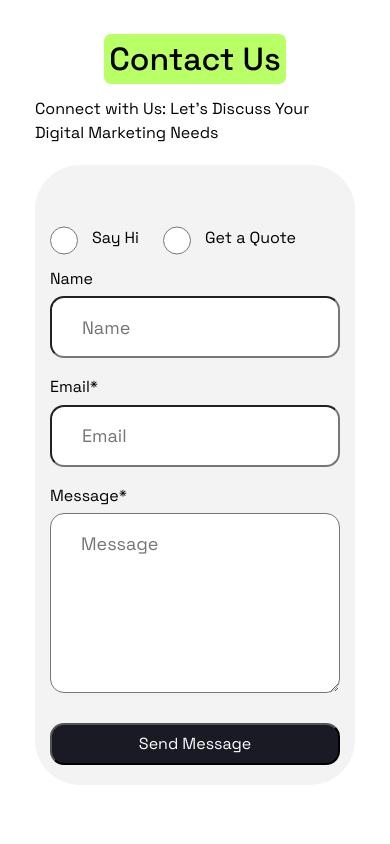
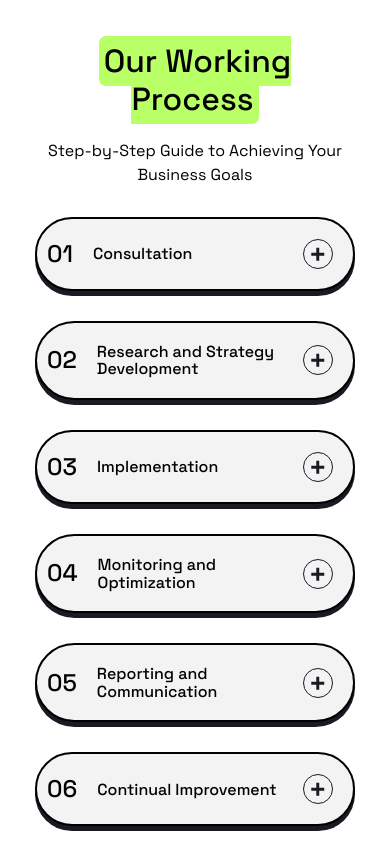
Before and after one commit to pnvshravan/positivus-replica-website, a React (Vite) app: page / in a window 390 px wide. Shown: the part 4000-4844 px from the top of the page. Built offline with nearby package versions, Linux system fonts and the light colour scheme.

Commit message:
added mobile changes to process section

```diff
--- a/src/components/pages/home/Home.jsx
+++ b/src/components/pages/home/Home.jsx
@@ -14,7 +14,7 @@ export const Home=() =>{
             <Hero/>
             <Services/>
             <CaseStudy/>
-            {/* <Process/> */}
+            <Process/>
             {/* <Team/> */}
             {/* <Testimonials/> */}
             <ContactForm/>
--- a/src/components/pages/home/process-list/process.css
+++ b/src/components/pages/home/process-list/process.css
@@ -1,6 +1,6 @@
-.process-container{
+.process-section{
     margin-top: 8.75rem;
-    padding-inline: 0;
+    /* padding-inline: 0; */
 }
 
 .processes{
@@ -25,17 +25,17 @@
 }
 
 .process-list{
-    /* margin-top: 5rem; */
+
     display: flex;
     flex-direction: column;
-    gap: 1.87rem;
+    gap: 1.875rem;
 }
 
 .process-card{
-    min-height: 10rem;
+    /* min-height: 10rem; */
 
-    width: 90rem;
-
+    width: 100%;
+    padding: 2.5rem 4.37rem 1.875rem;
     border-radius: 45px;
     border: 2px solid black;
     background-color: var(--clr-terinary);
@@ -48,10 +48,11 @@
     cursor: pointer;
     /* padding: 2.56rem auto; */
     transition: all 300ms ease-out;
+
 }
 
 .process-card.active {
-    min-height: 15.5rem;
+     min-height: 15.5rem;
      background-color: var(--clr-accent);
 }
 
@@ -59,9 +60,9 @@
     height: max-content;
     /* width: 81.25rem; */
     display: flex;
+    margin-bottom: 0.625rem;
 
     justify-content:space-between;
-    margin: auto 4.37rem;
 
 }
 
@@ -79,7 +80,7 @@
 
 .process-expanded{
     /* width: 81.25rem; */
-    margin: auto 3.75rem;
+    /* margin: auto 3.75rem; */
 
     overflow: hidden;
     transition: all 300ms ease-in-out;
@@ -90,10 +91,11 @@
 .process-expanded.active{
     opacity: 1;
     max-height: 20rem;
-    margin-bottom: 1.87rem;
+    /* margin-bottom: 1.87rem; */
 }
+
 .desc{
-    margin-top: 1.87rem;
+    margin-top: 1.875rem;
     font-size: var(--fs-p);
 }
 
@@ -126,9 +128,22 @@ hr{
 
 @media screen and (min-width: 20em) and (max-width: 24.425em)
 {
-    .process-container{
-        /* margin-top: 3.125rem; */
-        padding-inline: 0;
+
+    .plus{
+        height: 30px;
+        width: 30px;
+        margin-right: 10px;
+        background: url('/src/assets/signs_mobile.svg') 0 0;
+    }
+
+    .minus{
+        height: 30px;
+        width: 30px;
+        background: url('/src/assets/signs_mobile.svg') -40px 0;
+    }
+
+    .process-section{
+        margin-top: 2.5rem;
 
     }
 
@@ -138,17 +153,130 @@ hr{
     }
 
     .process-heading{
-        font-size: var(--fs-h3);
-        display: flex;
+        /* display: flex; */
         flex-direction: column;
         gap: 1.25rem;
 
-        align-items: center;
+        text-align: center;
+
     }
 
-    .process-list{
-        display: none;
+    .process-heading h2{
+        font-size: 2rem;
+        line-height: 1.2;
     }
+
+    .process-heading p{
+        font-size: 1rem;
+        width: 100%;
+    }
+
+    .processes{
+        gap: 1.875rem;
+    }
+
+    .process-card{
+        padding: 1.25rem 0.625rem 0.625rem;
+
+    }
+    .process-card-content{
+        align-items: center;
+
+    }
+
+    .process-card-content h1{
+        font-size: 1.5rem;
+    }
+
+    .process-card-content h3{
+        font-size: 1rem;
+    }
+
+    .desc{
+        margin-top: 0.625rem;
+        font-size: 1rem;
+    }
+
+}
+
+@media screen and (min-width: 20em) and (max-width: 24.425em)
+{
+
+    .plus{
+        height: 30px;
+        width: 30px;
+        margin-right: 10px;
+        background: url('/src/assets/signs_mobile.svg') 0 0;
+    }
+
+    .minus{
+        height: 30px;
+        width: 30px;
+        background: url('/src/assets/signs_mobile.svg') -40px 0;
+    }
+
+    .process-section{
+        margin-top: 2.5rem;
+
+    }
+
+    .processes{
+        display: flex;
+        flex-direction: column;
+    }
+
+    .process-heading{
+        /* display: flex; */
+        flex-direction: column;
+        gap: 1.25rem;
+
+        text-align: center;
+
+    }
+
+    .process-heading h2{
+        font-size: 2rem;
+        line-height: 1.2;
+    }
+
+    .process-heading p{
+        font-size: 1rem;
+        width: 100%;
+    }
+
+    .processes{
+        gap: 1.875rem;
+    }
+
+    .process-card{
+        padding: 1.25rem 0.625rem 0.625rem;
+
+    }
+    .process-card-content{
+        align-items: center;
+
+    }
+
+    .process-card-content h1{
+        font-size: 1.5rem;
+    }
+
+    .process-card-content h3{
+        font-size: 1rem;
+    }
+
+    .desc{
+        margin-top: 0.625rem;
+        font-size: 1rem;
+    }
+
+}
+
+
+@media screen and (min-width: 24.4375em) and (max-width: 47.9875em) {
+
+
+
 
 
 }
--- a/src/components/pages/home/process-list/process.jsx
+++ b/src/components/pages/home/process-list/process.jsx
@@ -1,59 +1,42 @@
-import React,{ useState } from 'react';
-import './process.css'
+import { useState } from 'react';
+import './process.css';
 
+const Process = () => {
+    const [activeIndex, setActiveIndex] = useState(null);
 
-const Process = ()=>{
-
-    const [activeId, setActiveId] = useState(null);
-
-    const process_list =[
+    const process_list = [
         {
-            id: '01',
-            process_name:'Consultation',
+            process_name: 'Consultation',
             desc: 'During the initial consultation, we will discuss your business goals and objectives, target audience, and current marketing efforts. This will allow us to understand your needs and tailor our services to best fit your requirements.'
-
         },
         {
-            id: '02',
-            process_name:'Research and Strategy Development',
+            process_name: 'Research and Strategy Development',
             desc: 'Lorem ipsum dolor sit amet consectetur adipisicing elit. Eum voluptas commodi ad est laboriosam porro, reprehenderit id non beatae distinctio eos illo ipsum maiores dolore labore molestiae quae, libero inventore.'
-
         },
         {
-            id: '03',
-            process_name:'Implementation',
+            process_name: 'Implementation',
             desc: 'Lorem ipsum dolor sit amet consectetur adipisicing elit. Eum voluptas commodi ad est laboriosam porro, reprehenderit id non beatae distinctio eos illo ipsum maiores dolore labore molestiae quae, libero inventore.'
-
         },
         {
-            id: '04',
-            process_name:'Monitoring and Optimization',
+            process_name: 'Monitoring and Optimization',
             desc: 'Lorem ipsum dolor sit amet consectetur adipisicing elit. Eum voluptas commodi ad est laboriosam porro, reprehenderit id non beatae distinctio eos illo ipsum maiores dolore labore molestiae quae, libero inventore.'
-
         },
         {
-            id: '05',
-            process_name:'Reporting and Communication',
+            process_name: 'Reporting and Communication',
             desc: 'Lorem ipsum dolor sit amet consectetur adipisicing elit. Eum voluptas commodi ad est laboriosam porro, reprehenderit id non beatae distinctio eos illo ipsum maiores dolore labore molestiae quae, libero inventore.'
-
         },
         {
-            id: '06',
-            process_name:'Continual Improvement',
+            process_name: 'Continual Improvement',
             desc: 'Lorem ipsum dolor sit amet consectetur adipisicing elit. Eum voluptas commodi ad est laboriosam porro, reprehenderit id non beatae distinctio eos illo ipsum maiores dolore labore molestiae quae, libero inventore.'
+        }
+    ];
 
-        }
-    ]
+    const toggleActive = (index) => {
+        setActiveIndex(activeIndex === index ? null : index);
+    };
 
-    const toggleActive =(id) =>{
-        setActiveId(activeId === id ? null : id);
-    }
-
-
-
-    return(
-        <>
-            <section className="process-container">
+    return (
+        <section className="process-section">
             <div className='processes container'>
                 <div className='process-heading'>
                     <h2 className='font-h2'>
@@ -64,125 +47,37 @@ const Process = ()=>{
                     </p>
                 </div>
                 <div className='process-list'>
-                        {
-                            process_list.map((item)=>(
-                                <div className={`process-card container ${activeId == item.id? 'active': ''}` }
-                                    onClick={()=>
-                                        toggleActive(item.id)
-                                    }
-                                    key={item.id}>
-
+                    {process_list.map((item, index) => (
+                        <div
+                            className={`process-card container ${activeIndex === index ? 'active' : ''}`}
+                            onClick={() => toggleActive(index)}
+                            key={index}
+                        >
                             <div className='process-card-content'>
-                                        <div style={{display: 'inline-flex', alignItems:'center', gap:'1.25rem'}}>
-                                            <h1 className='font-h1'>{item.id}</h1>
+                                <div style={{ display: 'inline-flex', alignItems: 'center', gap: '1.25rem' }}>
+                                    <h1 className='font-h1'>{`0${index + 1}`}</h1>
                                     <h3 className='font-h3'>{item.process_name}</h3>
                                 </div>
-
                                 <div>
-                                            {
-                                                activeId === (item.id)? (<div className='minus' ></div> ) :(<div className='plus' ></div>)
-                                            }
+                                    {activeIndex === index ? (
+                                        <div className='minus'></div>
+                                    ) : (
+                                        <div className='plus'></div>
+                                    )}
                                 </div>
                             </div>
-                                    <div>{
-                                    activeId === (item.id) &&
-                                    (<div className={`process-expanded ${activeId == item.id? 'active': ''}`}>
-                                                    <hr/>
+                            {activeIndex === index && (
+                                <div className={`process-expanded active`}>
+                                    <hr />
                                     <div className='desc'>{item.desc}</div>
-                                        </div>)
-                                    }</div>
                                 </div>
-
+                            )}
+                        </div>
                     ))}
                 </div>
             </div>
         </section>
-        </>
     );
-}
+};
 
 export default Process;
-
-// import { useState } from 'react';
-// import './tspecs.css';
-
-// const Process = () => {
-//     const [activeIndex, setActiveIndex] = useState(null);
-
-//     const process_list = [
-//         {
-//             process_name: 'Consultation',
-//             desc: 'During the initial consultation, we will discuss your business goals and objectives, target audience, and current marketing efforts. This will allow us to understand your needs and tailor our services to best fit your requirements.'
-//         },
-//         {
-//             process_name: 'Research and Strategy Development',
-//             desc: 'Lorem ipsum dolor sit amet consectetur adipisicing elit. Eum voluptas commodi ad est laboriosam porro, reprehenderit id non beatae distinctio eos illo ipsum maiores dolore labore molestiae quae, libero inventore.'
-//         },
-//         {
-//             process_name: 'Implementation',
-//             desc: 'Lorem ipsum dolor sit amet consectetur adipisicing elit. Eum voluptas commodi ad est laboriosam porro, reprehenderit id non beatae distinctio eos illo ipsum maiores dolore labore molestiae quae, libero inventore.'
-//         },
-//         {
-//             process_name: 'Monitoring and Optimization',
-//             desc: 'Lorem ipsum dolor sit amet consectetur adipisicing elit. Eum voluptas commodi ad est laboriosam porro, reprehenderit id non beatae distinctio eos illo ipsum maiores dolore labore molestiae quae, libero inventore.'
-//         },
-//         {
-//             process_name: 'Reporting and Communication',
-//             desc: 'Lorem ipsum dolor sit amet consectetur adipisicing elit. Eum voluptas commodi ad est laboriosam porro, reprehenderit id non beatae distinctio eos illo ipsum maiores dolore labore molestiae quae, libero inventore.'
-//         },
-//         {
-//             process_name: 'Continual Improvement',
-//             desc: 'Lorem ipsum dolor sit amet consectetur adipisicing elit. Eum voluptas commodi ad est laboriosam porro, reprehenderit id non beatae distinctio eos illo ipsum maiores dolore labore molestiae quae, libero inventore.'
-//         }
-//     ];
-
-//     const toggleActive = (index) => {
-//         setActiveIndex(activeIndex === index ? null : index);
-//     };
-
-//     return (
-//         <section className="process-container">
-//             <div className='processes container'>
-//                 <div className='process-heading'>
-//                     <h2 className='font-h2'>
-//                         <mark>Our Working Process</mark>
-//                     </h2>
-//                     <p className='font-p'>
-//                         Step-by-Step Guide to Achieving Your Business Goals
-//                     </p>
-//                 </div>
-//                 <div className='process-list'>
-//                     {process_list.map((item, index) => (
-//                         <div
-//                             className={`process-card container ${activeIndex === index ? 'active' : ''}`}
-//                             onClick={() => toggleActive(index)}
-//                             key={index}
-//                         >
-//                             <div className='process-card-content'>
-//                                 <div style={{ display: 'inline-flex', alignItems: 'center', gap: '1.25rem' }}>
-//                                     <h1 className='font-h1'>{`0${index + 1}`}</h1>
-//                                     <h3 className='font-h3'>{item.process_name}</h3>
-//                                 </div>
-//                                 <div>
-//                                     {activeIndex === index ? (
-//                                         <div className='minus'></div>
-//                                     ) : (
-//                                         <div className='plus'></div>
-//                                     )}
-//                                 </div>
-//                             </div>
-//                             {activeIndex === index && (
-//                                 <div className={`process-expanded active`}>
-//                                     <hr />
-//                                     <div className='desc'>{item.desc}</div>
-//                                 </div>
-//                             )}
-//                         </div>
-//                     ))}
-//                 </div>
-//             </div>
-//         </section>
-//     );
-// };
-
-// export default Process;
```
Also changed, not shown: src/assets/signs_mobile.svg (added). Lines whose indentation alone changed are shown as unchanged.
